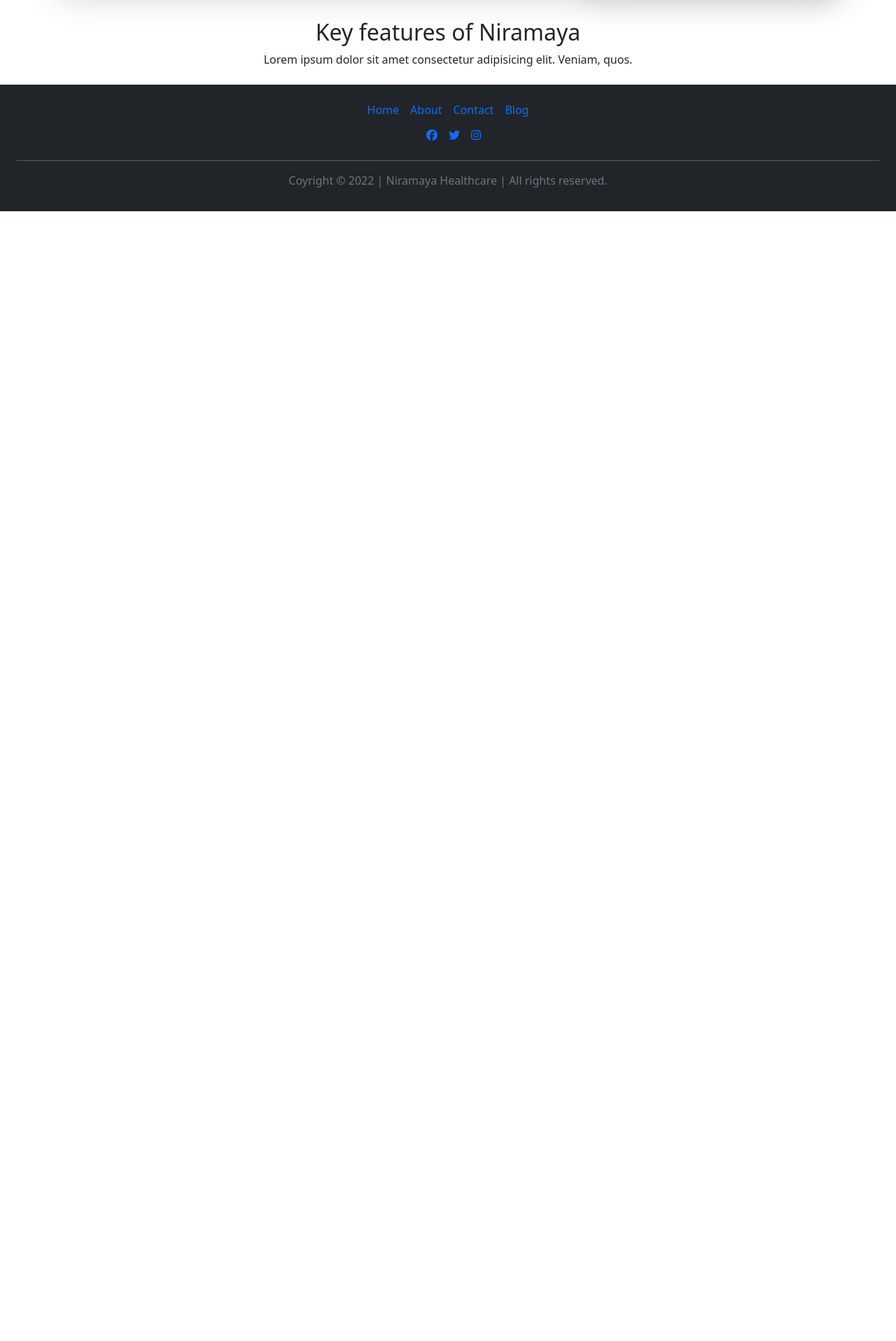
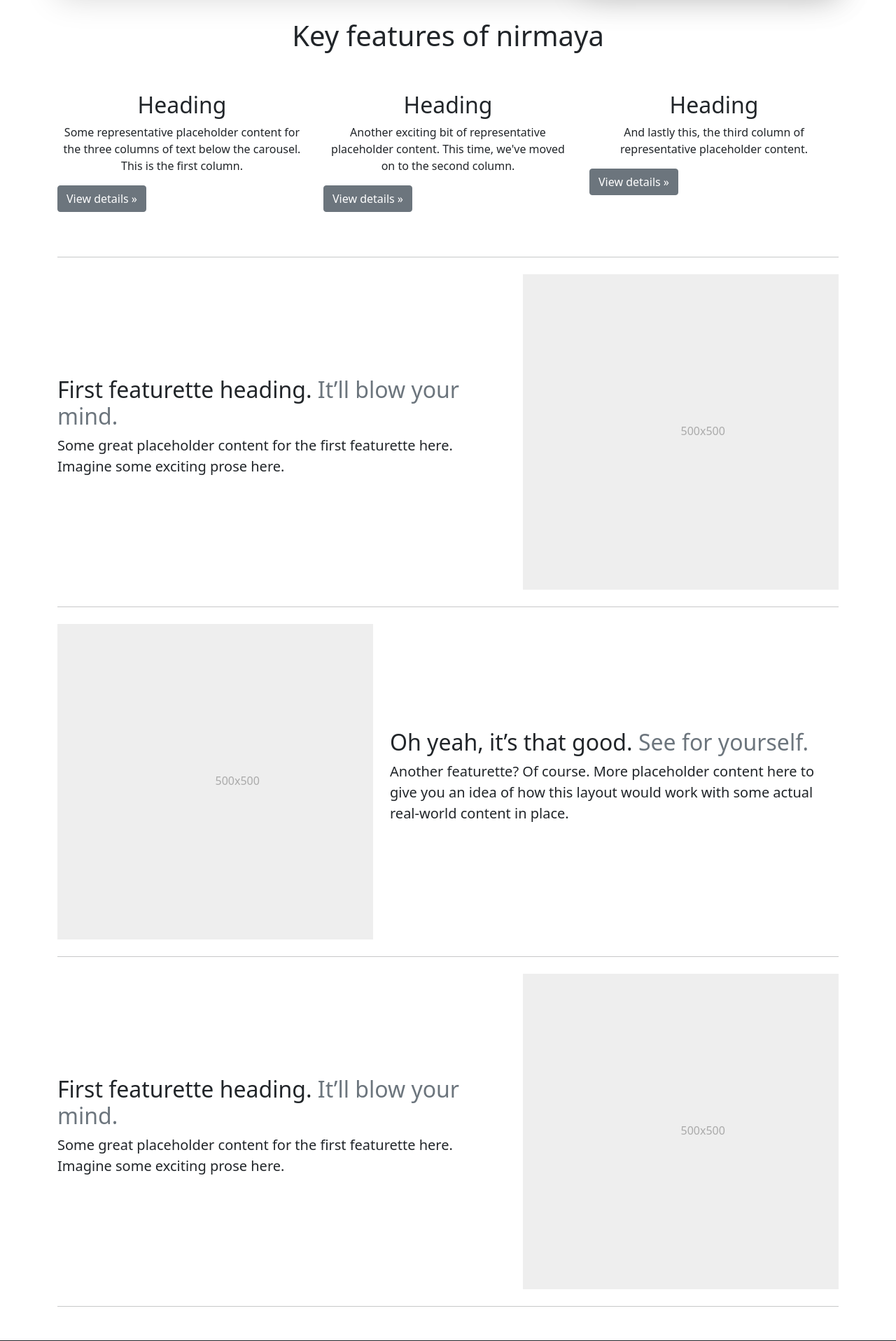
Before and after one commit to Divyansh1315/CodeScript-Paradise, a Django app: template niramaya/templates/niramaya/index.html in a window 1280 px wide. Shown: the part 715-2632 px from the top of the page at 70% size. Before the commit the page ends 1017 px from the top, so only its background shows below. Run offline with Django 4.2, Linux system fonts and the light colour scheme; the template is opened without the code that fills it, so the values that code supplies are empty; some libraries are stand-ins or nearby versions.

Commit message:
Landing page update

```diff
--- a/niramaya/templates/niramaya/index.html
+++ b/niramaya/templates/niramaya/index.html
@@ -287,7 +287,7 @@
         >
           <div class="col-lg-7 p-3 p-lg-5 pt-lg-3">
             <h1 class="display-4 fw-bold lh-1">
-              Time to work for a gretaer cause.
+              Time to work for a greater cause.
             </h1>
             <p class="lead py-4">
               Leading online Healthcare Management system for government
@@ -318,10 +318,125 @@
     </div>
 
     <div class="container">
-      <h2 class="text-center">Key features of Niramaya</h2>
-      <p class="text-center">
-        Lorem ipsum dolor sit amet consectetur adipisicing elit. Veniam, quos.
-      </p>
+      <h1 class="text-center my-5">Key features of nirmaya</h1>
+      <div class="row">
+        <div class="col-lg-4">
+          <h2 class="text-center my-2">Heading</h2>
+          <p class="text-center">
+            Some representative placeholder content for the three columns of
+            text below the carousel. This is the first column.
+          </p>
+          <p><a class="btn btn-secondary" href="#">View details »</a></p>
+        </div>
+        <div class="col-lg-4">
+          <h2 class="text-center my-2">Heading</h2>
+          <p class="text-center">
+            Another exciting bit of representative placeholder content. This
+            time, we've moved on to the second column.
+          </p>
+          <p><a class="btn btn-secondary" href="#">View details »</a></p>
+        </div>
+
+        <div class="col-lg-4">
+          <h2 class="text-center my-2">Heading</h2>
+          <p class="text-center">
+            And lastly this, the third column of representative placeholder
+            content.
+          </p>
+          <p><a class="btn btn-secondary" href="#">View details »</a></p>
+        </div>
+      </div>
+    </div>
+    <div class="container my-5">
+      <hr class="my-4" />
+      <div class="row featurette d-md-flex align-items-center">
+        <div class="col-md-7">
+          <h2 class="featurette-heading">
+            First featurette heading.
+            <span class="text-muted">It’ll blow your mind.</span>
+          </h2>
+          <p class="lead">
+            Some great placeholder content for the first featurette here.
+            Imagine some exciting prose here.
+          </p>
+        </div>
+        <div class="col-md-5">
+          <svg
+            class="bd-placeholder-img bd-placeholder-img-lg featurette-image img-fluid mx-auto"
+            width="500"
+            height="500"
+            xmlns="http://www.w3.org/2000/svg"
+            role="img"
+            aria-label="Placeholder: 500x500"
+            preserveAspectRatio="xMidYMid slice"
+            focusable="false"
+          >
+            <title>Placeholder</title>
+            <rect width="100%" height="100%" fill="#eee"></rect>
+            <text x="50%" y="50%" fill="#aaa" dy=".3em">500x500</text>
+          </svg>
+        </div>
+      </div>
+      <hr class="my-4" />
+      <div class="row featurette d-md-flex align-items-center">
+        <div class="col-md-7 order-md-2">
+          <h2 class="featurette-heading">
+            Oh yeah, it’s that good.
+            <span class="text-muted">See for yourself.</span>
+          </h2>
+          <p class="lead">
+            Another featurette? Of course. More placeholder content here to give
+            you an idea of how this layout would work with some actual
+            real-world content in place.
+          </p>
+        </div>
+        <div class="col-md-5 order-md-1">
+          <svg
+            class="bd-placeholder-img bd-placeholder-img-lg featurette-image img-fluid mx-auto"
+            width="500"
+            height="500"
+            xmlns="http://www.w3.org/2000/svg"
+            role="img"
+            aria-label="Placeholder: 500x500"
+            preserveAspectRatio="xMidYMid slice"
+            focusable="false"
+          >
+            <title>Placeholder</title>
+            <rect width="100%" height="100%" fill="#eee"></rect>
+            <text x="50%" y="50%" fill="#aaa" dy=".3em">500x500</text>
+          </svg>
+        </div>
+      </div>
+      <hr class="my-4" />
+      <div class="row featurette d-md-flex align-items-center">
+        <div class="col-md-7">
+          <h2 class="featurette-heading">
+            First featurette heading.
+            <span class="text-muted">It’ll blow your mind.</span>
+          </h2>
+          <p class="lead">
+            Some great placeholder content for the first featurette here.
+            Imagine some exciting prose here.
+          </p>
+        </div>
+        <div class="col-md-5">
+          <svg
+            class="bd-placeholder-img bd-placeholder-img-lg featurette-image img-fluid mx-auto"
+            width="500"
+            height="500"
+            xmlns="http://www.w3.org/2000/svg"
+            role="img"
+            aria-label="Placeholder: 500x500"
+            preserveAspectRatio="xMidYMid slice"
+            focusable="false"
+          >
+            <title>Placeholder</title>
+            <rect width="100%" height="100%" fill="#eee"></rect>
+            <text x="50%" y="50%" fill="#aaa" dy=".3em">500x500</text>
+          </svg>
+        </div>
+      </div>
+      <hr class="my-4" />
     </div>
 
     <!-- --------Footer Section--------- -->
```
